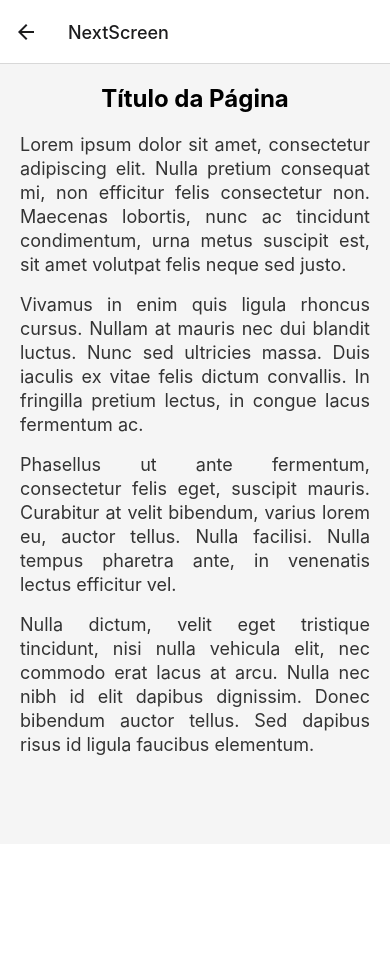
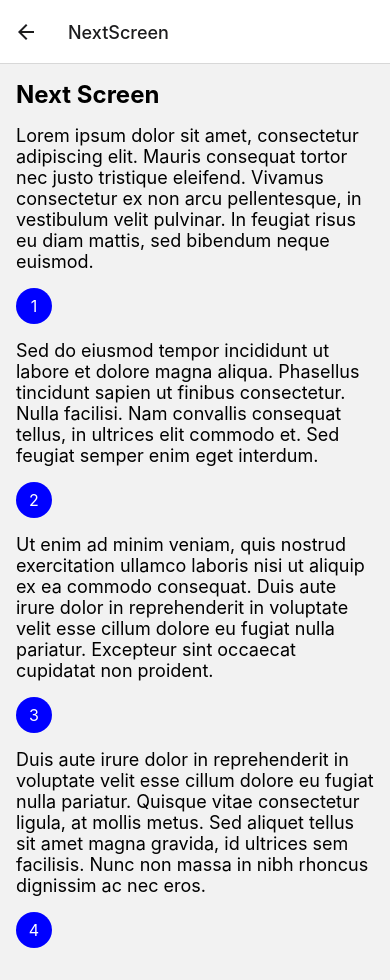
Before and after one commit to Galaraz/funciona, a React Native app: screen /NextScreen in a window 390 px wide. Before the commit the page ends 844 px from the top, so only its background shows below. Built offline with nearby package versions, Linux system fonts and the light colour scheme.

Commit message:
logica do game

```diff
--- a/App.js
+++ b/App.js
@@ -1,9 +1,10 @@
+import React from 'react';
 import { NavigationContainer } from '@react-navigation/native';
 import { createStackNavigator } from '@react-navigation/stack';
-import React from 'react';
 
 import HomeScreen from './HomeScreen';
 import NextScreen from './NextScreen';
+import DynamicPage from './DynamicPage';
 
 const Stack = createStackNavigator();
 
@@ -13,6 +14,7 @@ const App = () => {
       <Stack.Navigator>
         <Stack.Screen name="Home" component={HomeScreen} />
         <Stack.Screen name="NextScreen" component={NextScreen} />
+        <Stack.Screen name="DynamicPage" component={DynamicPage} />
       </Stack.Navigator>
     </NavigationContainer>
   );
--- /dev/null
+++ b/DynamicPage.js
@@ -0,0 +1,14 @@
+import React from 'react';
+import { View, Text } from 'react-native';
+
+const DynamicPage = ({ route }) => {
+  const { number } = route.params;
+
+  return (
+    <View style={{ flex: 1, justifyContent: 'center', alignItems: 'center' }}>
+      <Text style={{ fontSize: 24 }}>Número clicado: {number}</Text>
+    </View>
+  );
+};
+
+export default DynamicPage;
--- a/NextScreen.js
+++ b/NextScreen.js
@@ -1,26 +1,77 @@
 import React from 'react';
-import { View, Text, Button, StyleSheet,ScrollView, TouchableOpacity   } from 'react-native';
+import { View, Text, TouchableOpacity, StyleSheet, ScrollView } from 'react-native';
+import { useNavigation } from '@react-navigation/native';
 
-const NextScreen = ({ navigation }) => {
-  const paragraphs = [
-    "Lorem ipsum dolor sit amet, consectetur adipiscing elit. Nulla pretium consequat mi, non efficitur felis consectetur non. Maecenas lobortis, nunc ac tincidunt condimentum, urna metus suscipit est, sit amet volutpat felis neque sed justo.",
-    "Vivamus in enim quis ligula rhoncus cursus. Nullam at mauris nec dui blandit luctus. Nunc sed ultricies massa. Duis iaculis ex vitae felis dictum convallis. In fringilla pretium lectus, in congue lacus fermentum ac.",
-    "Phasellus ut ante fermentum, consectetur felis eget, suscipit mauris. Curabitur at velit bibendum, varius lorem eu, auctor tellus. Nulla facilisi. Nulla tempus pharetra ante, in venenatis lectus efficitur vel.",
-    "Nulla dictum, velit eget tristique tincidunt, nisi nulla vehicula elit, nec commodo erat lacus at arcu. Nulla nec nibh id elit dapibus dignissim. Donec bibendum auctor tellus. Sed dapibus risus id ligula faucibus elementum."
-  ];
+const NextScreen = () => {
+  const navigation = useNavigation();
 
-  const handleParagraphPress = () => {
-    // Aqui você pode navegar para uma nova página ou fazer qualquer outra ação necessária
+  const navigateToScreen = (number) => {
+    navigation.navigate('DynamicPage', { number });
   };
 
   return (
     <ScrollView contentContainerStyle={styles.container}>
-      <Text style={styles.title}>Título da Página</Text>
-      {paragraphs.map((paragraph, index) => (
-        <TouchableOpacity key={index} onPress={handleParagraphPress}>
-          <Text style={styles.paragraph}>{paragraph}</Text>
+      <View>
+        <Text style={styles.title}>Next Screen</Text>
+
+        <Text style={styles.text}>
+          Lorem ipsum dolor sit amet, consectetur adipiscing elit. Mauris
+          consequat tortor nec justo tristique eleifend. Vivamus consectetur ex
+          non arcu pellentesque, in vestibulum velit pulvinar. In feugiat risus
+          eu diam mattis, sed bibendum neque euismod.
+        </Text>
+        <TouchableOpacity
+          style={styles.button}
+          onPress={() => navigateToScreen('Screen1')}
+        >
+          <Text style={styles.buttonText}>1</Text>
         </TouchableOpacity>
-      ))}
+      </View>
+
+      <View>
+        <Text style={styles.text}>
+          Sed do eiusmod tempor incididunt ut labore et dolore magna aliqua.
+          Phasellus tincidunt sapien ut finibus consectetur. Nulla facilisi. Nam
+          convallis consequat tellus, in ultrices elit commodo et. Sed feugiat
+          semper enim eget interdum.
+        </Text>
+        <TouchableOpacity
+          style={styles.button}
+          onPress={() => navigateToScreen('Screen2')}
+        >
+          <Text style={styles.buttonText}>2</Text>
+        </TouchableOpacity>
+      </View>
+
+      <View>
+        <Text style={styles.text}>
+          Ut enim ad minim veniam, quis nostrud exercitation ullamco laboris nisi
+          ut aliquip ex ea commodo consequat. Duis aute irure dolor in
+          reprehenderit in voluptate velit esse cillum dolore eu fugiat nulla
+          pariatur. Excepteur sint occaecat cupidatat non proident.
+        </Text>
+        <TouchableOpacity
+          style={styles.button}
+          onPress={() => navigateToScreen('Screen3')}
+        >
+          <Text style={styles.buttonText}>3</Text>
+        </TouchableOpacity>
+      </View>
+
+      <View>
+        <Text style={styles.text}>
+          Duis aute irure dolor in reprehenderit in voluptate velit esse cillum
+          dolore eu fugiat nulla pariatur. Quisque vitae consectetur ligula, at
+          mollis metus. Sed aliquet tellus sit amet magna gravida, id ultrices
+          sem facilisis. Nunc non massa in nibh rhoncus dignissim ac nec eros.
+        </Text>
+        <TouchableOpacity
+          style={styles.button}
+          onPress={() => navigateToScreen('Screen4')}
+        >
+          <Text style={styles.buttonText}>4</Text>
+        </TouchableOpacity>
+      </View>
     </ScrollView>
   );
 };
@@ -28,21 +79,29 @@ const NextScreen = ({ navigation }) => {
 const styles = StyleSheet.create({
   container: {
     flexGrow: 1,
-    padding: 20,
-    backgroundColor: '#F5F5F5',
+    padding: 16,
   },
   title: {
     fontSize: 24,
     fontWeight: 'bold',
-    marginBottom: 20,
-    textAlign: 'center',
+    marginBottom: 16,
   },
-  paragraph: {
+  text: {
     fontSize: 18,
-    lineHeight: 24,
-    textAlign: 'justify',
     marginBottom: 16,
-    color: '#333',
+  },
+  button: {
+    width: 36,
+    height: 36,
+    borderRadius: 18,
+    backgroundColor: 'blue',
+    justifyContent: 'center',
+    alignItems: 'center',
+    marginBottom: 16,
+  },
+  buttonText: {
+    color: 'white',
+    fontSize: 16,
   },
 });
 
--- a/package.json
+++ b/package.json
@@ -17,6 +17,7 @@
     "react": "18.2.0",
     "react-dom": "18.2.0",
     "react-native": "0.71.7",
+    "react-native-keyboard-aware-scroll-view": "^0.9.5",
     "react-native-web": "~0.18.10"
   },
   "devDependencies": {
```
Also changed, not shown: 1 other file (tests, documents, lock files or other folders).
